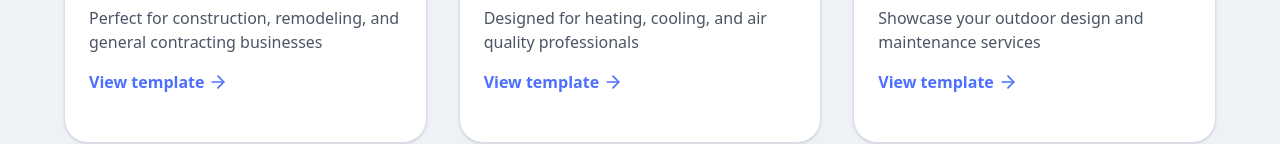
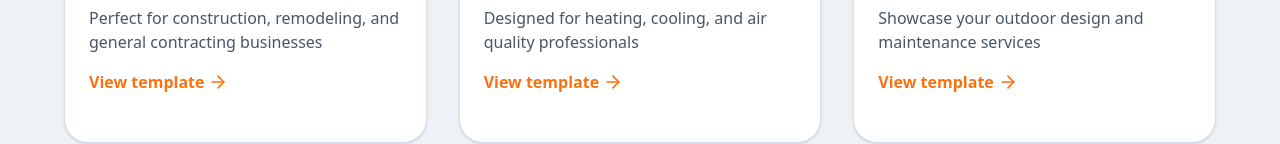
Before and after one commit to damianmathews/sitebloom, a Next.js app: page /work in a window 1280 px wide. Shown: the part 664-808 px from the top of the page. Built offline with nearby package versions, Linux system fonts and the light colour scheme; no server answers.

Commit message:
Update Work page hover colors to orange theme

```diff
--- a/app/work/page.tsx
+++ b/app/work/page.tsx
@@ -55,7 +55,7 @@ export default function WorkPage() {
         <div className="grid grid-cols-1 md:grid-cols-2 lg:grid-cols-3 gap-8 max-w-6xl mx-auto">
           {templates.map((template, index) => (
             <Link key={template.id} href={`/templates/${template.id}`}>
-              <Card className="h-full rounded-3xl border-sb-line hover:border-sb-iris hover:shadow-xl transition-all duration-300 cursor-pointer group">
+              <Card className="h-full rounded-3xl border-sb-line hover:border-sb-orange/30 hover:shadow-xl transition-all duration-300 cursor-pointer group">
                 <CardContent className="p-0">
                   {/* Placeholder Thumbnail */}
                   <div className={`h-48 ${template.color} rounded-t-3xl flex items-center justify-center relative overflow-hidden`}>
@@ -70,13 +70,13 @@ export default function WorkPage() {
 
                   {/* Content */}
                   <div className="p-6">
-                    <h3 className="text-xl font-bold text-sb-ink mb-2 group-hover:text-sb-iris transition-colors">
+                    <h3 className="text-xl font-bold text-sb-ink mb-2 group-hover:text-sb-orange transition-colors">
                       {template.name}
                     </h3>
                     <p className="text-gray-600 mb-4">
                       {template.description}
                     </p>
-                    <div className="flex items-center text-sb-iris font-semibold group-hover:gap-2 transition-all">
+                    <div className="flex items-center text-sb-orange font-semibold group-hover:gap-2 transition-all">
                       <span>View template</span>
                       <ArrowRight className="h-5 w-5 ml-1 group-hover:translate-x-1 transition-transform" />
                     </div>
```
